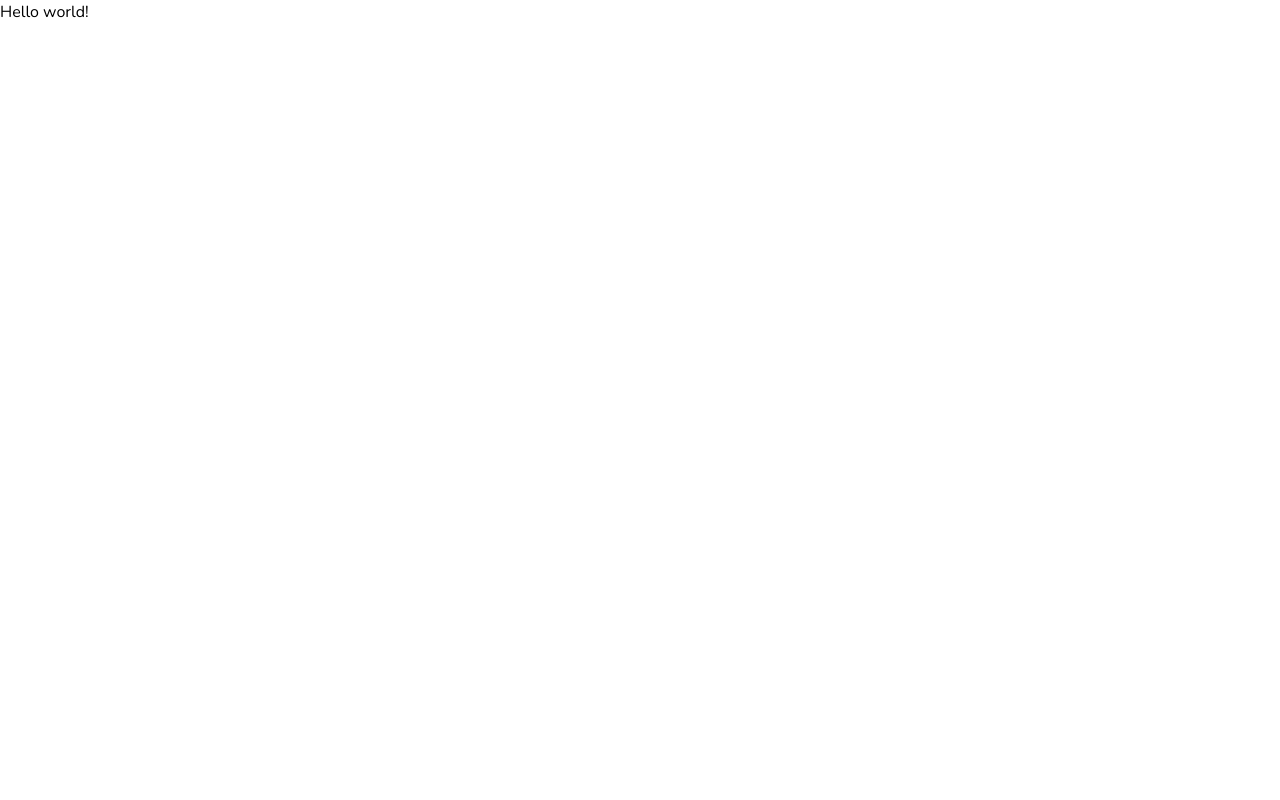
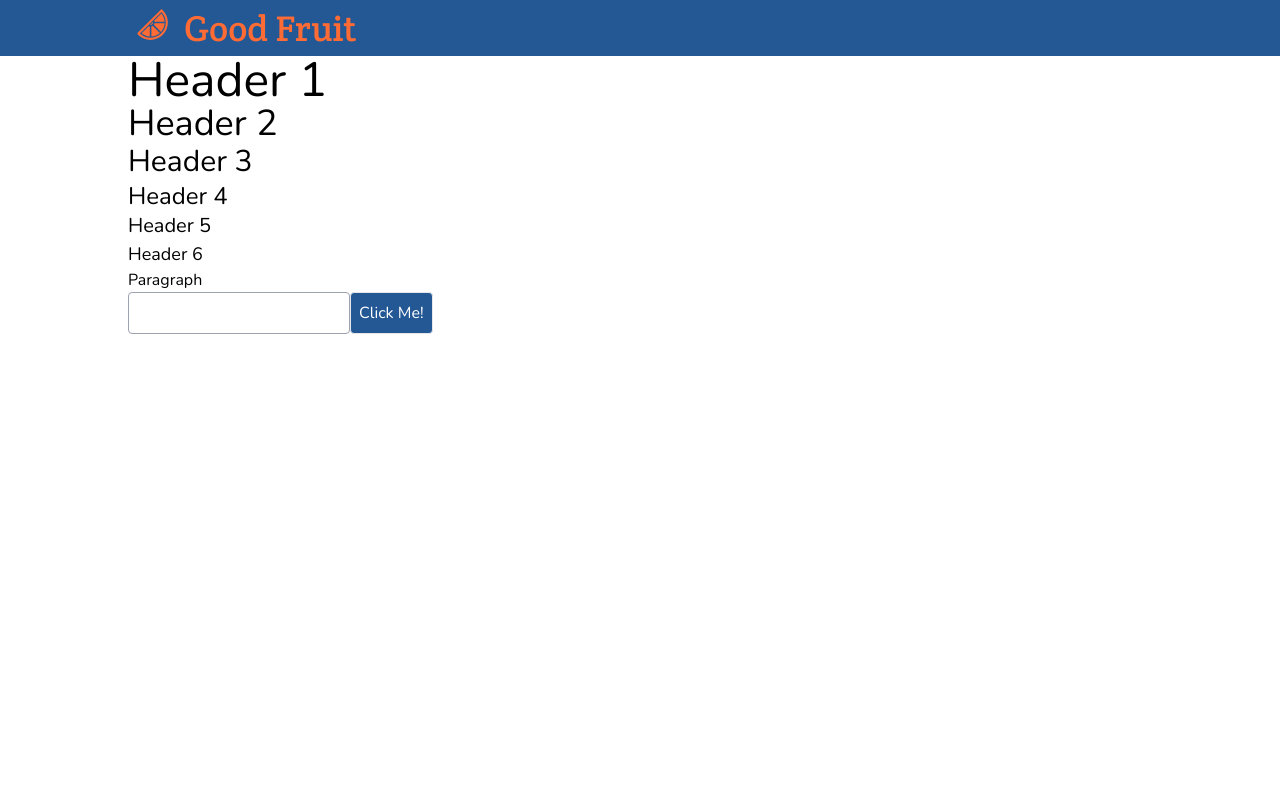
Before and after one commit to genagain/good-fruit, a React (Create React App) app: page / in a window 1280 px wide. Shown: the top 800 px of the page. Built offline with nearby package versions, Linux system fonts and the light colour scheme.

Commit message:
initial styling

```diff
--- a/src/App.js
+++ b/src/App.js
@@ -2,7 +2,32 @@ import './App.css';
 
 function App() {
   return (
-    <div>Hello world!</div>
+    <div className="grid grid-rows-layout">
+      <div className="row-span-1 sticky top-0 bg-blue">
+        <div className="w-4/5 mx-auto flex flex-row items-center">
+          <img className="h-14" src="logo.svg" />
+          <div className="font-logo text-orange text-4xl">Good Fruit</div>
+        </div>
+      </div>
+      <div className="row-span-1">
+        <div className="w-4/5 mx-auto">
+          <h1>Header 1</h1>
+          <h2>Header 2</h2>
+          <h3>Header 3</h3>
+          <h4>Header 4</h4>
+          <h5>Header 5</h5>
+          <h6>Header 6</h6>
+          <p>Paragraph</p>
+          <input type="text" />
+          <button className="btn-primary">Click Me!</button>
+        </div>
+      </div>
+      <div className="row-span-1 bg-blue">
+        <div className="w-4/5 mx-auto">
+          Footer
+        </div>
+      </div>
+    </div>
   );
 }
 
--- a/src/index.css
+++ b/src/index.css
@@ -15,3 +15,37 @@ code {
 @tailwind base;
 @tailwind components;
 @tailwind utilities;
+
+@layer base {
+  h1 {
+    @apply text-5xl;
+  }
+  h2 {
+    @apply text-4xl;
+  }
+  h3 {
+    @apply text-3xl;
+  }
+  h4 {
+    @apply text-2xl;
+  }
+  h5 {
+    @apply text-xl;
+  }
+  h6 {
+    @apply text-lg;
+  }
+  p {
+    @apply text-base
+  }
+  input {
+    @apply p-2 rounded border border-gray-400
+  }
+  button {
+    @apply p-2 rounded border
+  }
+
+  .btn-primary {
+    @apply border bg-blue hover:bg-blue-dark text-white
+  }
+}
--- a/tailwind.config.js
+++ b/tailwind.config.js
@@ -14,6 +14,7 @@ module.exports = {
       },
       colors: {
         blue: {
+          dark: "#1F4D82",
           DEFAULT: "#235895"
         },
         orange: {
```
Also changed, not shown: public/fruit-logo.svg (deleted).
